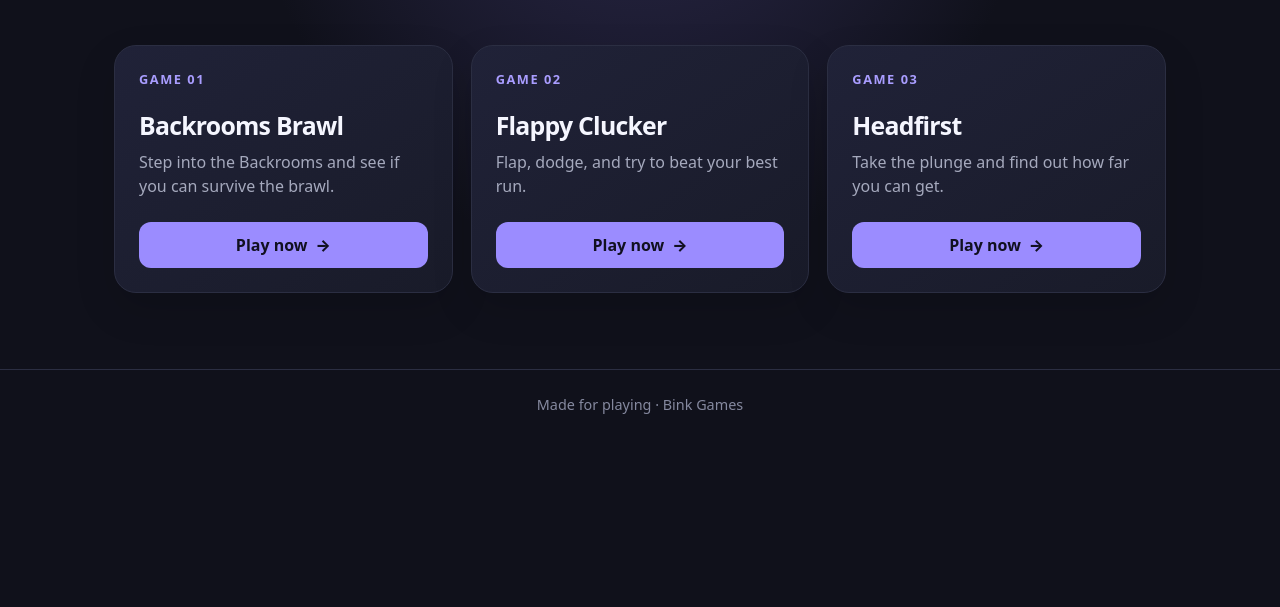
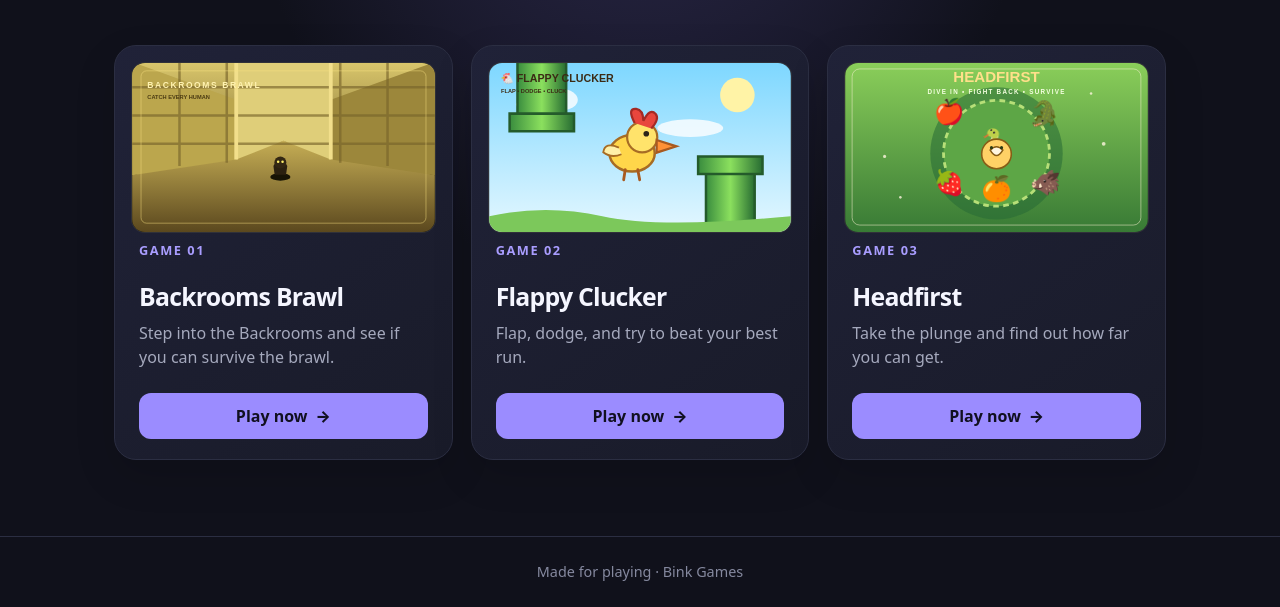
Before and after one commit to flinkebink/bink-games, a plain HTML site: page index.html in a window 1280 px wide. Shown: the part 230-837 px from the top of the page. Before the commit the page ends 800 px from the top, so only its background shows below. Drawn offline with Linux system fonts and the light colour scheme.

Commit message:
Show game preview images on portal

```diff
--- a/index.html
+++ b/index.html
@@ -16,8 +16,10 @@
     header p { margin:16px auto 0; max-width:560px; color:var(--muted); font-size:1.08rem; }
     main { max-width:1100px; margin:0 auto; padding:10px 24px 76px; }
     .grid { display:grid; grid-template-columns:repeat(auto-fit,minmax(min(100%,270px),1fr)); gap:18px; }
-    .game { display:flex; min-height:220px; flex-direction:column; padding:24px; border:1px solid var(--line); border-radius:22px; background:linear-gradient(145deg,#202238,var(--panel)); box-shadow:0 16px 40px #0002; transition:transform .18s,border-color .18s; }
+    .game { display:flex; min-height:220px; flex-direction:column; padding:16px; border:1px solid var(--line); border-radius:22px; background:linear-gradient(145deg,#202238,var(--panel)); box-shadow:0 16px 40px #0002; transition:transform .18s,border-color .18s; }
     .game:hover { transform:translateY(-4px); border-color:#7770ba; }
+    .preview { display:block; width:100%; aspect-ratio:16/9; object-fit:cover; border-radius:14px; border:1px solid #ffffff22; background:#10111b; }
+    .game-body { display:flex; flex:1; flex-direction:column; padding:8px 8px 4px; }
     .number { color:#a99dff; font-size:.8rem; font-weight:800; letter-spacing:.12em; }
     h2 { margin:18px 0 6px; font-size:1.55rem; letter-spacing:-.03em; }
     .game p { margin:0 0 24px; color:var(--muted); }
@@ -37,22 +39,31 @@
     <section class="grid" aria-label="Available games">
       <!-- To add a game: copy a game card and update its title, description, and relative link. -->
       <article class="game">
+        <img class="preview" src="games/backrooms-brawl/preview.svg" alt="Backrooms Brawl game preview">
+        <div class="game-body">
         <div class="number">GAME 01</div>
         <h2>Backrooms Brawl</h2>
         <p>Step into the Backrooms and see if you can survive the brawl.</p>
         <a class="play" href="games/backrooms-brawl/">Play now <span aria-hidden="true">→</span></a>
+        </div>
       </article>
       <article class="game">
+        <img class="preview" src="games/flappy-clucker/preview.svg" alt="Flappy Clucker game preview">
+        <div class="game-body">
         <div class="number">GAME 02</div>
         <h2>Flappy Clucker</h2>
         <p>Flap, dodge, and try to beat your best run.</p>
         <a class="play" href="games/flappy-clucker/">Play now <span aria-hidden="true">→</span></a>
+        </div>
       </article>
       <article class="game">
+        <img class="preview" src="games/headfirst/preview.svg" alt="Headfirst game preview">
+        <div class="game-body">
         <div class="number">GAME 03</div>
         <h2>Headfirst</h2>
         <p>Take the plunge and find out how far you can get.</p>
         <a class="play" href="games/headfirst/">Play now <span aria-hidden="true">→</span></a>
+        </div>
       </article>
     </section>
   </main>
```
